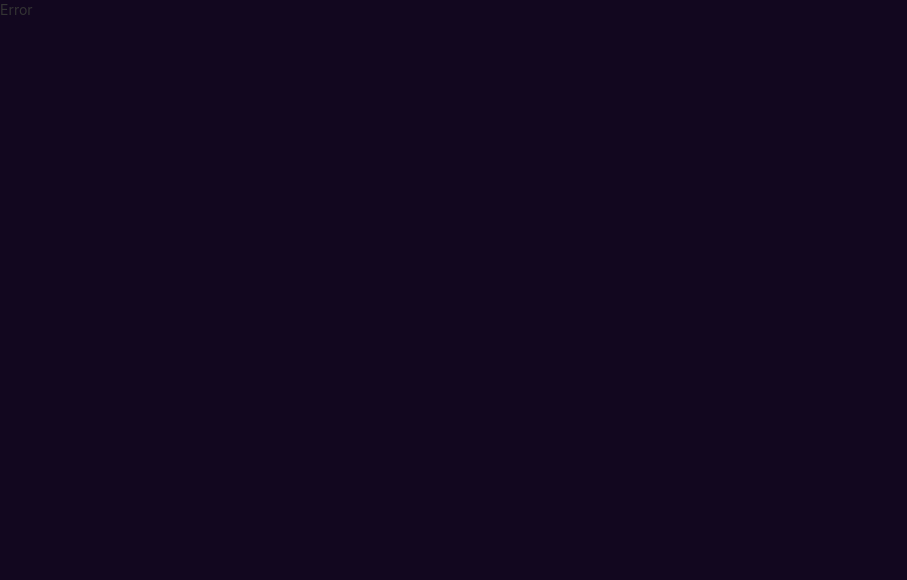
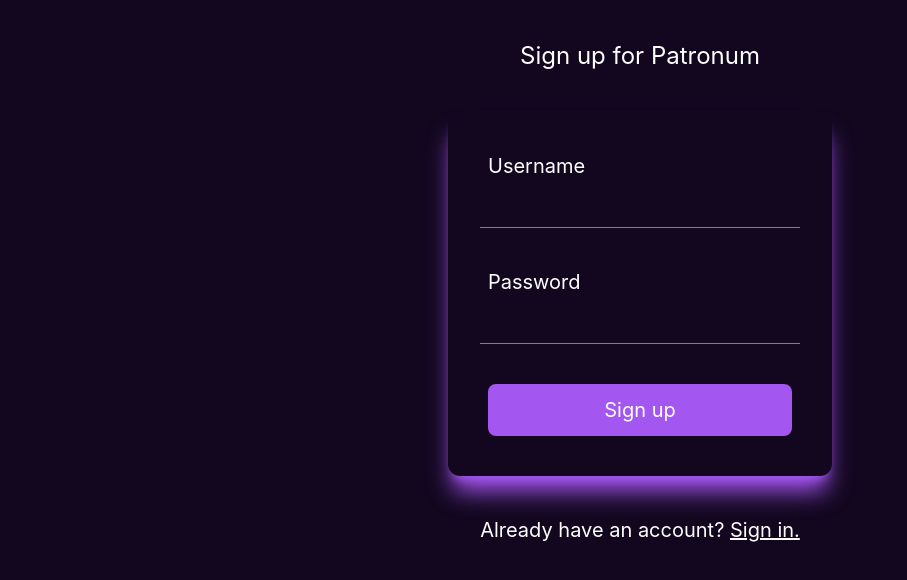
Before and after one commit to atomicai/patronusui, a React (Create React App) app: page /isignup in a window 1280 px wide. Before the commit this address had no page. Shown: the top 580 px of the page, without its empty margins (0-907 px from the left). Built offline with nearby package versions, Linux system fonts and the light colour scheme.

Commit message:
Add sign in and sign up pages

```diff
--- /dev/null
+++ b/src/pages/Sign.module.css
@@ -0,0 +1,39 @@
+@tailwind base;
+@tailwind components;
+@tailwind utilities;
+
+@layer components {
+  .section {
+    @apply pt-10 flex flex-col justify-center items-center gap-10;
+  }
+  .header {
+    @apply text-white text-2xl;
+  }
+  .message {
+    @apply w-96 p-5 text-center text-xl text-white shadow-sm shadow-primary rounded-xl;
+  }
+  .form {
+    @apply w-96 p-10 flex flex-col justify-center items-center gap-10 shadow-xl shadow-primary rounded-xl;
+  }
+  .label {
+    @apply w-full flex flex-col justify-center items-center;
+  }
+  .labelContent {
+    @apply w-full pb-3 text-xl text-white;
+  }
+  .input {
+    @apply h-9 w-80 pl-2 bg-secondary text-xl text-white border-b border-primary outline-none;
+  }
+  .enabledButton {
+    @apply w-full py-3 bg-primary text-xl text-white rounded-lg hover:shadow-inner hover:shadow-secondary;
+  }
+  .disabledButton {
+    @apply w-full py-3 bg-primary text-xl text-white rounded-lg cursor-not-allowed;
+  }
+  .p {
+    @apply text-xl text-white;
+  }
+  .link {
+    @apply underline;
+  }
+}
--- /dev/null
+++ b/src/pages/SignIn.tsx
@@ -0,0 +1,61 @@
+import React, { useState, useRef, useEffect } from 'react'
+import styles from './Sign.module.css'
+
+function SignIn() {
+  const [username, setUsername] = useState<string>('')
+  const [password, setPassword] = useState<string>('')
+  const [message, setMessage] = useState<string>('')
+
+  const usernameRef = useRef<HTMLInputElement>(null)
+
+  useEffect(() => {
+    if (usernameRef.current) usernameRef.current.focus()
+  }, [])
+
+  const handleSubmit = (e: React.FormEvent) => {
+    e.preventDefault()
+    setMessage('Incorrect username or password.')
+    /* Put auth job*/
+  }
+
+  return (
+    <section className={styles.section}>
+      <h1 className={styles.header}>Sign in to Patronum</h1>
+
+      {!!message.length && <p className={styles.message}>{message}</p>}
+
+      <form onSubmit={handleSubmit} className={styles.form}>
+        <label className={styles.label}>
+          <p className={styles.labelContent}>Username</p>
+          <input
+            type="text"
+            ref={usernameRef}
+            value={username}
+            onChange={(e) => setUsername(e.target.value)}
+            className={styles.input}
+          />
+        </label>
+
+        <label className={styles.label}>
+          <p className={styles.labelContent}>Password</p>
+          <input
+            type="password"
+            value={password}
+            onChange={(e) => setPassword(e.target.value)}
+            autoComplete="true"
+            className={styles.input}
+          />
+        </label>
+
+        <button className={styles.enabledButton}>Sign in</button>
+      </form>
+
+      {/*Put router link*/}
+      <p className={styles.p}>
+        Need an account? <span className={styles.link}>Sign up.</span>
+      </p>
+    </section>
+  )
+}
+
+export default SignIn
--- /dev/null
+++ b/src/pages/SignUp.tsx
@@ -0,0 +1,87 @@
+import React, { useState, useRef, useEffect } from 'react'
+import styles from './Sign.module.css'
+
+const USERNAME_REGEX = /[A-z0-9]{4,20}$/
+const PASSWORD_REGEX = /[A-z0-9]{4,20}$/
+
+function SignUp() {
+  const [username, setUsername] = useState<string>('')
+  const [isValidUsername, setIsValidUsername] = useState<boolean>(false)
+
+  const [password, setPassword] = useState<string>('')
+  const [isValidPassword, setIsValidPassword] = useState<boolean>(false)
+
+  const [message, setMessage] = useState<string>('')
+
+  const usernameRef = useRef<HTMLInputElement>(null)
+
+  useEffect(() => {
+    if (usernameRef.current) usernameRef.current.focus()
+  }, [])
+
+  useEffect(() => {
+    setIsValidUsername(USERNAME_REGEX.test(username))
+  }, [username])
+
+  useEffect(() => {
+    setIsValidPassword(PASSWORD_REGEX.test(password))
+  }, [password])
+
+  useEffect(() => {
+    setMessage('')
+  }, [username, password])
+
+  const handleSubmit = (e: React.FormEvent) => {
+    e.preventDefault()
+    if (!isValidUsername) {
+      setMessage(
+        'Incorrect username. 4 to 20 characters. Letters and numbers allowed.'
+      )
+      return
+    } else if (!isValidPassword) {
+      setMessage(
+        'Incorrect password. 4 to 20 characters. Letters and numbers allowed.'
+      )
+      return
+    }
+    /* Put auth job*/
+  }
+
+  return (
+    <section className={styles.section}>
+      <h1 className={styles.header}>Sign up for Patronum</h1>
+      {!!message.length && <div className={styles.message}>{message}</div>}
+      <form onSubmit={handleSubmit} className={styles.form}>
+        <label className={styles.label}>
+          <p className={styles.labelContent}>Username</p>
+          <input
+            type="text"
+            ref={usernameRef}
+            value={username}
+            onChange={(e) => setUsername(e.target.value)}
+            className={styles.input}
+          />
+        </label>
+
+        <label className={styles.label}>
+          <p className={styles.labelContent}>Password</p>
+          <input
+            type="password"
+            value={password}
+            onChange={(e) => setPassword(e.target.value)}
+            autoComplete="true"
+            className={styles.input}
+          />
+        </label>
+
+        <button className={styles.enabledButton}>Sign up</button>
+      </form>
+      {/*Put router link*/}
+      <p className={styles.p}>
+        Already have an account? <span className={styles.link}>Sign in.</span>
+      </p>
+    </section>
+  )
+}
+
+export default SignUp
```
Also changed, not shown: src/routes/router.tsx (+10 -0 lines).
